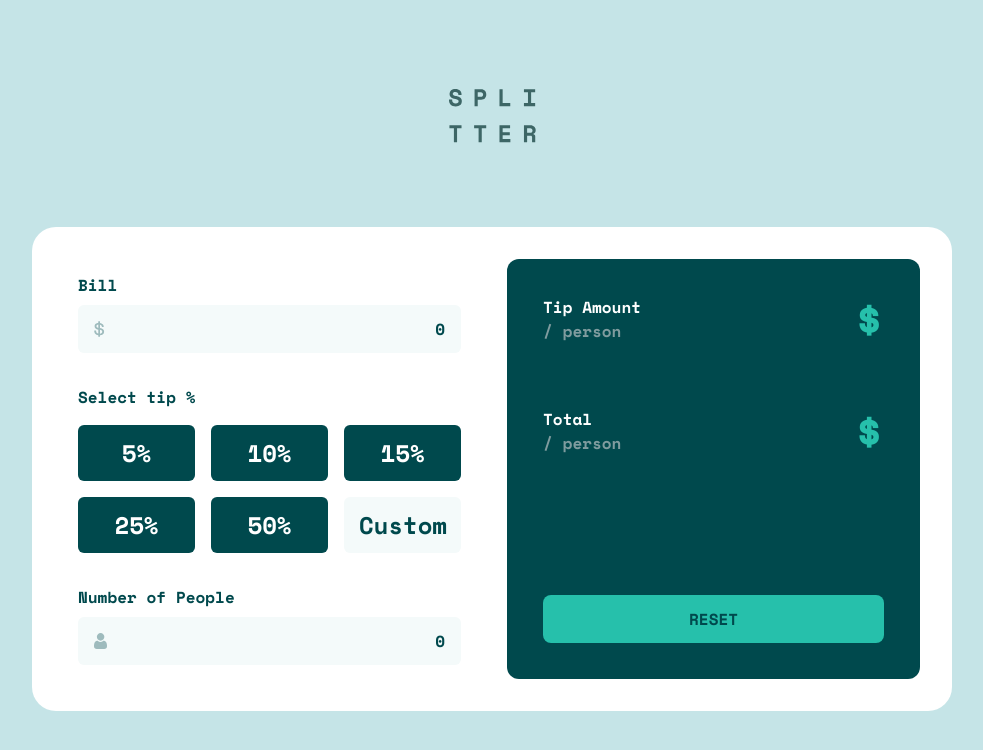
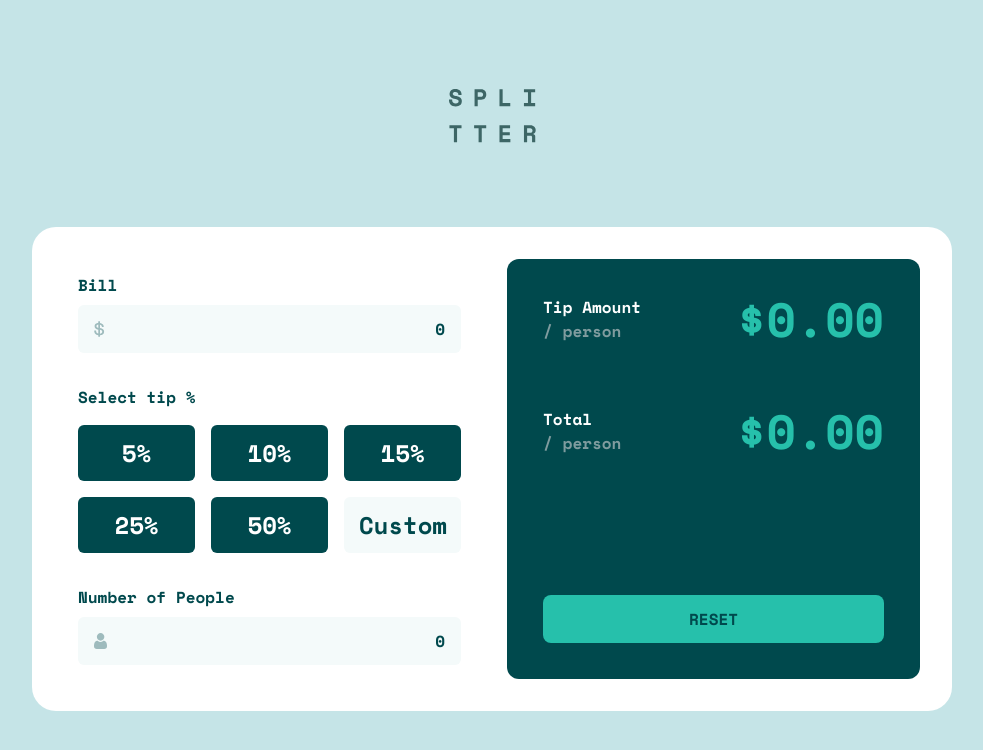
Before and after one commit to iameenahmed/Tip-Calculator, a React (Vite) app: page / in a window 1280 px wide. Shown: the top 750 px of the page, without its empty margins (148-1131 px from the left). Built offline with nearby package versions, Linux system fonts and the light colour scheme.

Commit message:
Refactor Result component to handle reset button click and display default values

```diff
--- a/src/Components/Result.jsx
+++ b/src/Components/Result.jsx
@@ -1,24 +1,33 @@
-// eslint-disable-next-line react/prop-types
-const Result = ({ resultState: { tipAmount, totalPerPerson } }) => {
+/* eslint-disable react/prop-types */
+
+const Result = ({
+  resultState: { tipAmount, totalPerPerson },
+  handleReset,
+}) => {
   return (
     <div className="mt-5 flex w-full flex-col rounded-xl bg-VeryDarkCyan p-5 text-White md:mt-0 md:basis-1/2 md:p-9 ">
       <div className="flex items-center justify-between">
-        <h3>
+        <h2>
           Tip Amount
           <span className="block text-base text-GrayishCyan">/ person</span>
-        </h3>
-        <p className="text-5xl text-StrongCyan">&#36;{tipAmount}</p>
+        </h2>
+        <p className="text-5xl text-StrongCyan">&#36;{tipAmount || "0.00"}</p>
       </div>
 
       <div className="my-6 flex justify-between md:my-16">
-        <h3>
+        <h2>
           Total
           <span className="block text-base text-GrayishCyan">/ person</span>
-        </h3>
-        <p className="text-5xl text-StrongCyan">&#36;{totalPerPerson}</p>
+        </h2>
+        <p className="text-5xl text-StrongCyan">
+          &#36;{totalPerPerson || "0.00"}
+        </p>
       </div>
 
-      <button className="mt-auto inline-block w-full rounded-lg bg-StrongCyan px-4 py-3 font-bold uppercase text-VeryDarkCyan hover:bg-LightGrayishCyan focus:bg-LightGrayishCyan">
+      <button
+        className="mt-auto inline-block w-full rounded-lg bg-StrongCyan px-4 py-3 font-bold uppercase text-VeryDarkCyan hover:bg-LightGrayishCyan focus:bg-LightGrayishCyan"
+        onClick={handleReset}
+      >
         Reset
       </button>
     </div>
```
